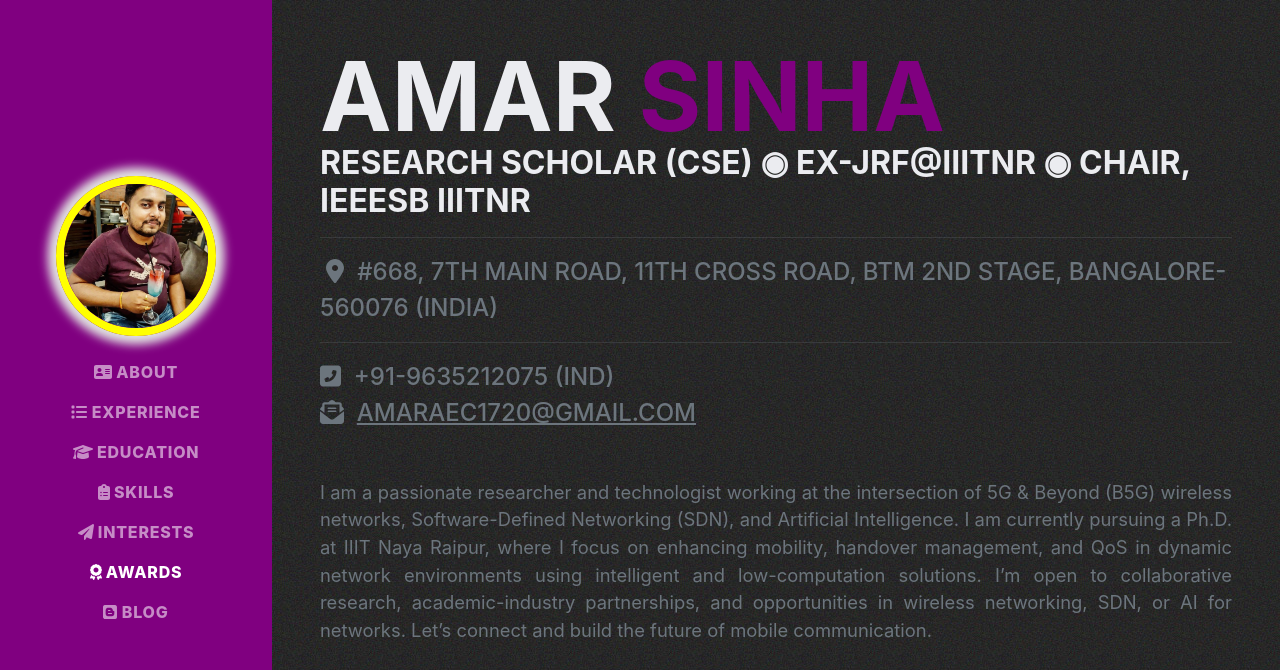
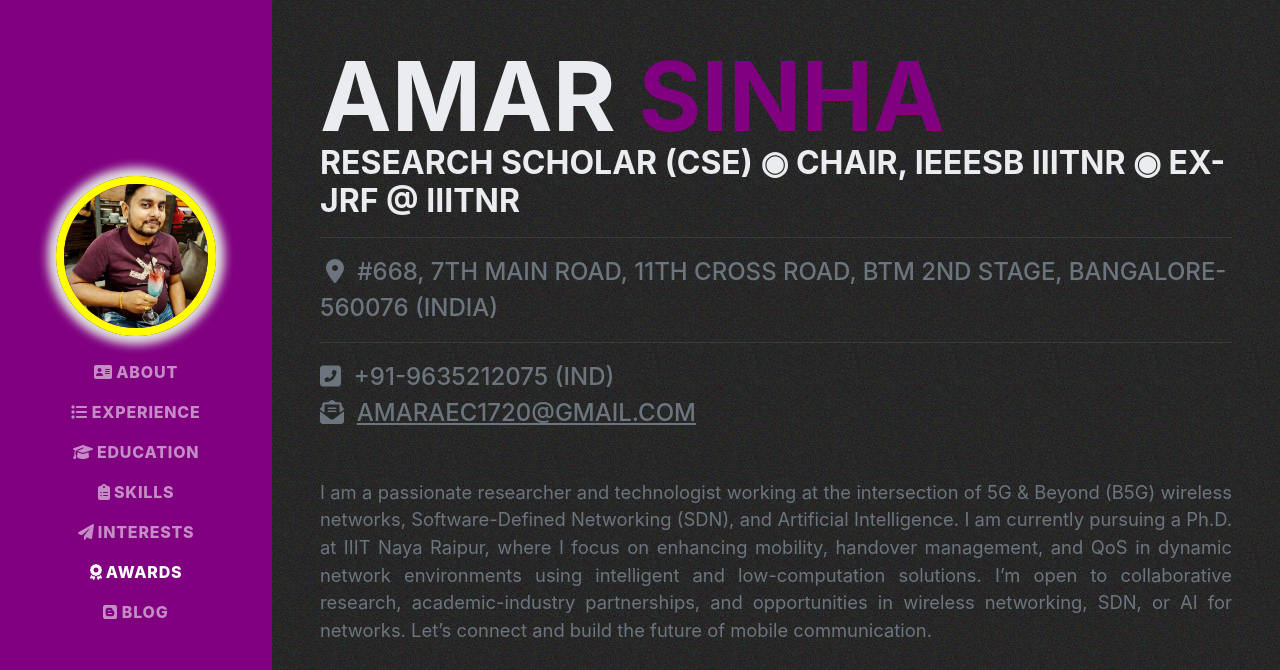
Before and after one commit to amarcrj/amarcrj.github.io, a plain HTML site: page index.html in a window 1280 px wide. Shown: the top 670 px of the page. Drawn offline with nearby package versions, Linux system fonts and the light colour scheme; a web font is replaced by a local one.

Commit message:
new tagline

```diff
--- a/index.html
+++ b/index.html
@@ -45,7 +45,7 @@
                         <span class="text-primary">Sinha</span>
                     </h1>
 					<h3 class="mb-0">
-                        Research Scholar (CSE) ◉ Ex-JRF@IIITNR ◉ Chair, IEEESB IIITNR
+                        Research Scholar (CSE) ◉ Chair, IEEESB IIITNR ◉ Ex-JRF @ IIITNR
                     </h3>
 					<hr/>
                     <div class="subheading mb-5">
```
